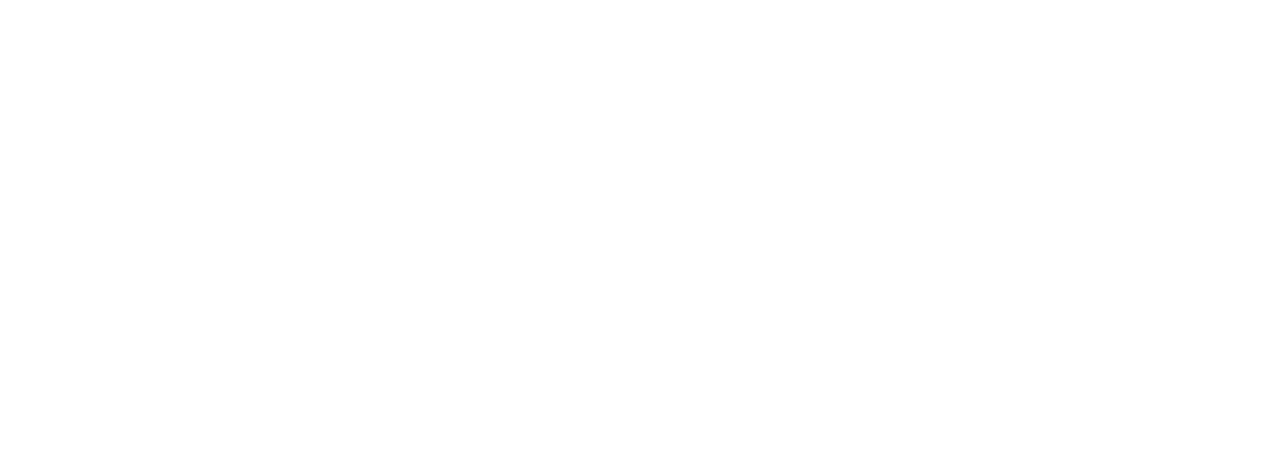
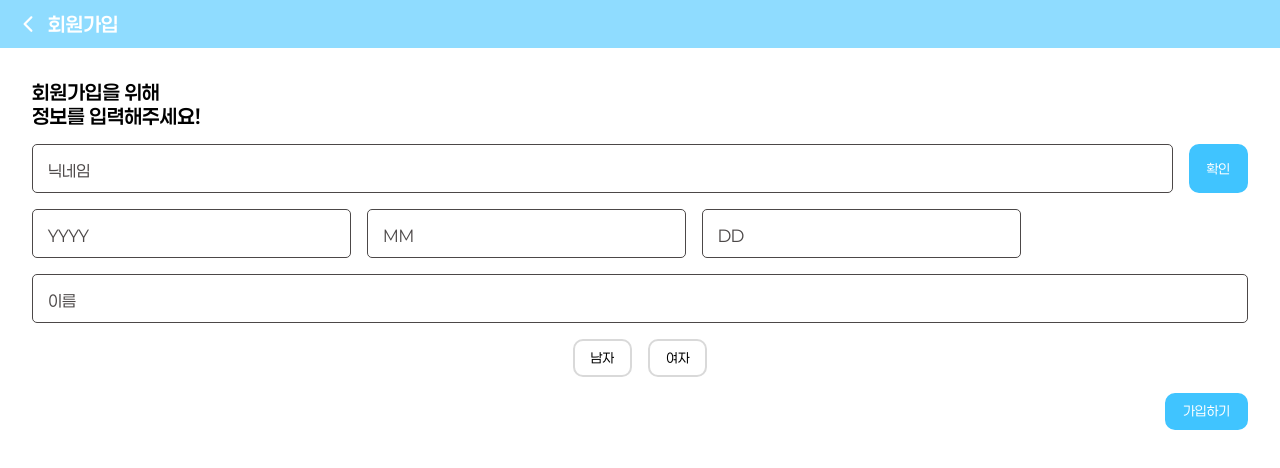
Before and after one commit to fefe1231/mongddang, a React (Vite) app in the folder frontend/: page /signup2 in a window 1280 px wide. Before the commit this address had no page. Shown: the top 468 px of the page. Built offline with nearby package versions, Linux system fonts and the light colour scheme.

Commit message:
✨ Feat/(#40, S11P31D207-204): 회원가입 폼 완성

```diff
--- a/frontend/src/App.tsx
+++ b/frontend/src/App.tsx
@@ -1,6 +1,7 @@
 import React from 'react';
 import { BrowserRouter as Router, Route, Routes } from 'react-router-dom';
 import { Signup } from './pages/Signup';
+import { DataForm } from './pages/Signup/DataForm';
 
 function App() {
   return (
@@ -8,6 +9,7 @@
       <Router>
         <Routes>
           <Route path="/signup" element={<Signup />} />
+          <Route path="/signup2" element={<DataForm />} />
         </Routes>
       </Router>
     </>
--- /dev/null
+++ b/frontend/src/pages/Signup/DataForm/index.tsx
@@ -0,0 +1,121 @@
+/** @jsxImportSource @emotion/react */
+import { Button } from '@/shared/ui/Button';
+import { TextField } from '@/shared/ui/TextField';
+import { TopBar } from '@/shared/ui/TopBar';
+import { Typography } from '@/shared/ui/Typography';
+import React, { useState } from 'react';
+import { textFieldCss } from './styles';
+
+export const DataForm = () => {
+  const [gender, setGender] = useState<'M' | 'F' | undefined>(undefined);
+  return (
+    <div>
+      <TopBar
+        type="iconpage"
+        iconHandler={() => {
+          console.log('뒤로가기 버튼');
+        }}
+      >
+        회원가입
+      </TopBar>
+      <div style={{ margin: '2rem' }}>
+        <Typography color="dark" size="1.25" weight={600}>
+          회원가입을 위해
+          <br />
+          정보를 입력해주세요!
+        </Typography>
+        <div css={textFieldCss}>
+          <div style={{ display: 'flex', gap: '1rem', margin: '1rem 0' }}>
+            <TextField
+              color="primary"
+              defaultValue=""
+              label="닉네임"
+              placeholder=""
+              type="text"
+              variant="outlined"
+              style={{ flexGrow: 1 }}
+            />
+            <Button
+              color="primary"
+              fontSize="1"
+              variant="contained"
+              handler={() => {}}
+            >
+              확인
+            </Button>
+          </div>
+          <div style={{ display: 'flex', gap: '1rem', margin: '1rem 0' }}>
+            <TextField
+              color="primary"
+              defaultValue=""
+              label="YYYY"
+              placeholder=""
+              type="number"
+              variant="outlined"
+            />
+            <TextField
+              color="primary"
+              defaultValue=""
+              label="MM"
+              placeholder=""
+              type="number"
+              variant="outlined"
+            />
+            <TextField
+              color="primary"
+              defaultValue=""
+              label="DD"
+              placeholder=""
+              type="number"
+              variant="outlined"
+            />
+          </div>
+          <div style={{ margin: '1rem 0' }}>
+            <TextField
+              color="primary"
+              defaultValue=""
+              label="이름"
+              placeholder=""
+              type="text"
+              variant="outlined"
+            />
+          </div>
+          <div style={{ display: 'flex', justifyContent: 'center', gap: '1rem' }}>
+            <Button
+              color={'light'}
+              fontSize="1"
+              variant={gender === 'M' ? 'contained' : 'outlined'}
+              handler={() => setGender('M')}
+            >
+              남자
+            </Button>
+            <Button
+              color={'light'}
+              fontSize="1"
+              variant={gender === 'F' ? 'contained' : 'outlined'}
+              handler={() => setGender('F')}
+            >
+              여자
+            </Button>
+          </div>
+        </div>
+        <div
+          style={{
+            display: 'flex',
+            justifyContent: 'flex-end',
+            marginTop: '1rem',
+          }}
+        >
+          <Button
+            color="primary"
+            fontSize="1"
+            variant="contained"
+            handler={() => {}}
+          >
+            가입하기
+          </Button>
+        </div>
+      </div>
+    </div>
+  );
+};
--- /dev/null
+++ b/frontend/src/pages/Signup/DataForm/styles.ts
@@ -0,0 +1,5 @@
+import { css } from "@emotion/react";
+
+export const textFieldCss = css`
+  gap: 1rem;
+`
--- a/frontend/src/pages/Signup/index.tsx
+++ b/frontend/src/pages/Signup/index.tsx
@@ -1,10 +1,21 @@
-import React from 'react';
+/** @jsxImportSource @emotion/react */
+import React, { useState } from 'react';
 import { TopBar } from '@/shared/ui/TopBar';
 import { Typography } from '@/shared/ui/Typography';
+import { Button } from '@/shared/ui/Button';
+import {
+  containerCss,
+  nextbtnCss,
+  buttonGroupCss,
+  mainContentCss,
+} from './styles';
+import { useNavigate } from 'react-router-dom';
 
 export const Signup = () => {
+  const [role, setRole] = useState<'S' | 'P' | undefined>(undefined);
+  const nav = useNavigate()
   return (
-    <div>
+    <div css={mainContentCss}>
       <TopBar
         type="iconpage"
         iconHandler={() => {
@@ -13,9 +24,40 @@
       >
         회원가입
       </TopBar>
-      <Typography color="dark" size="1" weight={500}>
-        어떤 분이 사용하시나요?
-      </Typography>
+      <div css={containerCss}>
+        <Typography color="dark" size="1.25" weight={700}>
+          사용하는 사람의 역할은 무엇인가요?
+        </Typography>
+        <div css={buttonGroupCss}>
+          <Button
+            color={'light'}
+            fontSize="1"
+            variant={role === 'S' ? 'contained' : 'outlined'}
+            handler={() => setRole('S')}
+          >
+            어린이
+          </Button>
+          <Button
+            color={'light'}
+            fontSize="1"
+            variant={role === 'P' ? 'contained' : 'outlined'}
+            handler={() => setRole('P')}
+          >
+            보호자
+          </Button>
+        </div>
+      </div>
+      <div css={nextbtnCss}>
+        <Button
+          disabled={role ? false : true}
+          color={'light'}
+          fontSize="1"
+          variant={'contained'}
+          handler={()=>nav('/signup2')}
+        >
+          다음으로
+        </Button>
+      </div>
     </div>
   );
 };
--- /dev/null
+++ b/frontend/src/pages/Signup/styles.ts
@@ -0,0 +1,29 @@
+import { css } from '@emotion/react';
+
+export const mainContentCss = css`
+  display: flex;
+  flex-direction: column;
+`;
+
+export const containerCss = css`
+  flex: 1;
+  display: flex;
+  flex-direction: column;
+  justify-content: center;
+  align-items: center;
+  gap: 20px;
+  padding: 20px;
+  margin: 11rem 0 1rem;
+`;
+
+export const buttonGroupCss = css`
+  display: flex;
+  gap: 10px;
+  margin-top: 20px;
+`;
+
+export const nextbtnCss = css`
+  display: flex;
+  justify-content: flex-end;
+  padding-right: 1.25rem;
+`;
```
